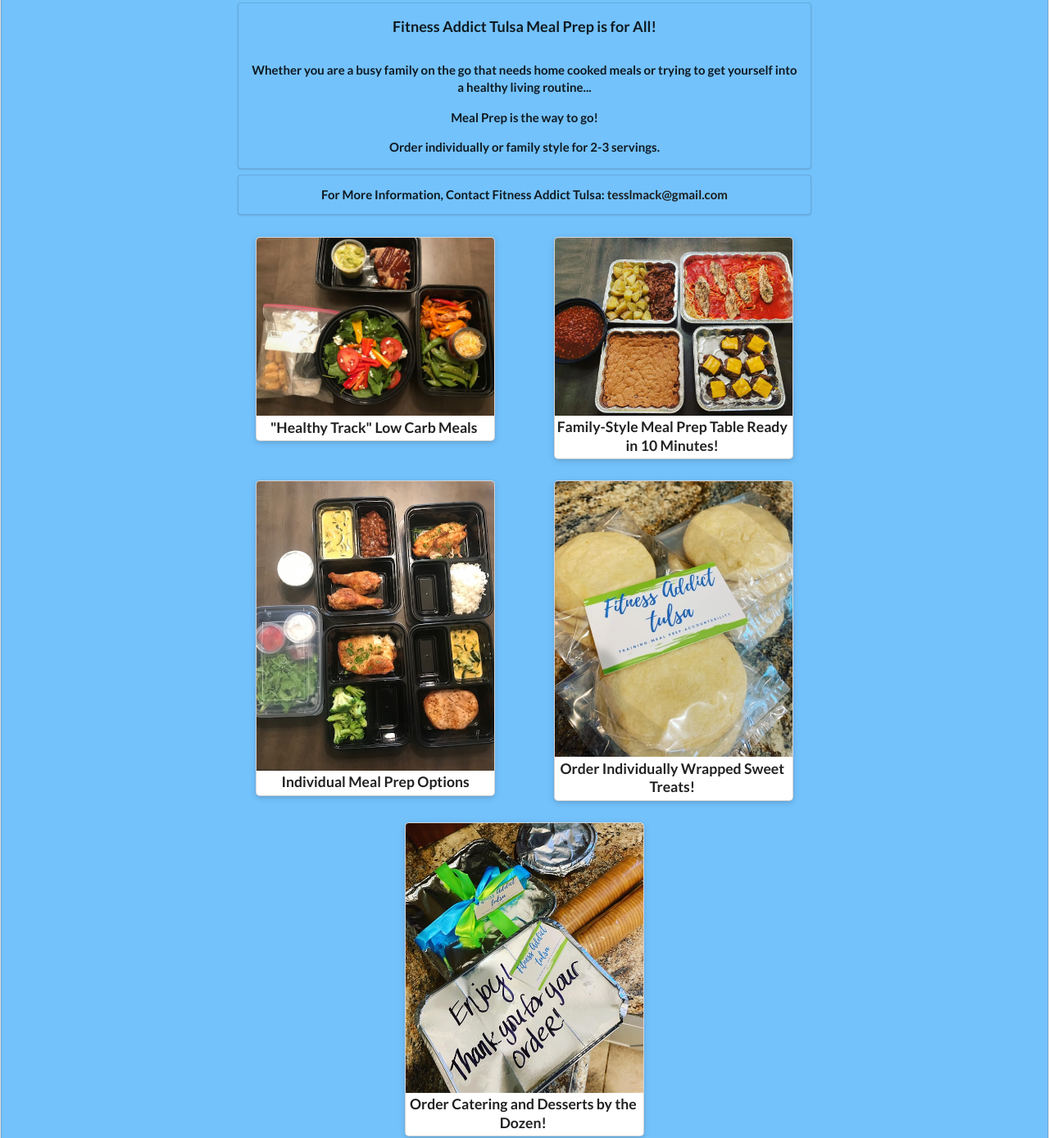
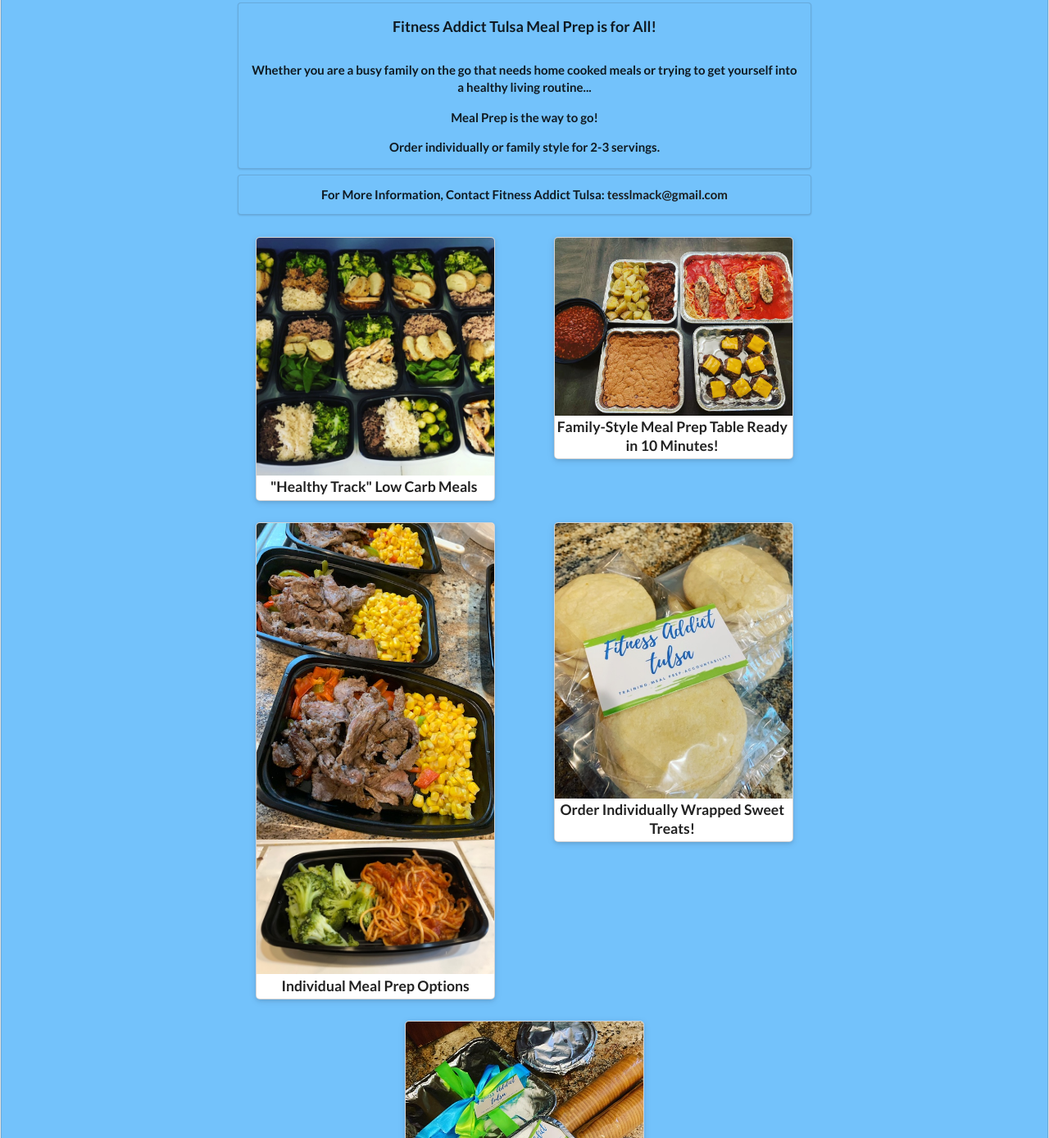
Before and after one commit to AubryOE/Fitness-Addict, a website: page menus.html in a window 1280 px wide. Shown: the part 388-1776 px from the top of the page at 82% size. Drawn offline with nearby package versions, Linux system fonts and the light colour scheme.

Commit message:
Updating healthy and individual meal photos on menu page

```diff
--- a/menus.html
+++ b/menus.html
@@ -122,7 +122,7 @@
                                 <div class="eight wide column">
                                     <a class="ui centered raised card" href="https://aubryoe.github.io/Fitness-Addict/img/Menus/LowCarbMealMenu1.pdf" target="_blank">
                                             <!-- <div class="ui rounded centered medium image"> -->
-                                                <img class="ui medium image" alt="Low Carb Meal" src= "/img/MealPrepLowCarb.jpg">
+                                                <img class="ui medium image" alt="Low Carb Meal" src= "/img/healthy.jpeg">
                                             <!-- </div> -->
                                             <div class="ui center aligned tiny header">
                                                     <span>"Healthy Track" Low Carb Meals</span>
@@ -162,7 +162,8 @@
                         <div class="row">
                             <div class="eight wide column">
                                 <div class="ui centered raised card">
-                                    <img class="ui medium image" src="/img/MealPrepHealthyLiving.jpg">
+                                    <img class="ui medium image" src="/img/indivmeal1.jpeg">
+                                    <img class="ui medium image" src="/img/indivmeal2.jpeg">
                                         <div id="cookieHeader" class="ui center aligned tiny header">Individual Meal Prep Options
                                         </div>
                                 </div>
```
Also changed, not shown: img/healthy.jpeg (added), img/indivmeal1.jpeg (added), img/indivmeal2.jpeg (added).
